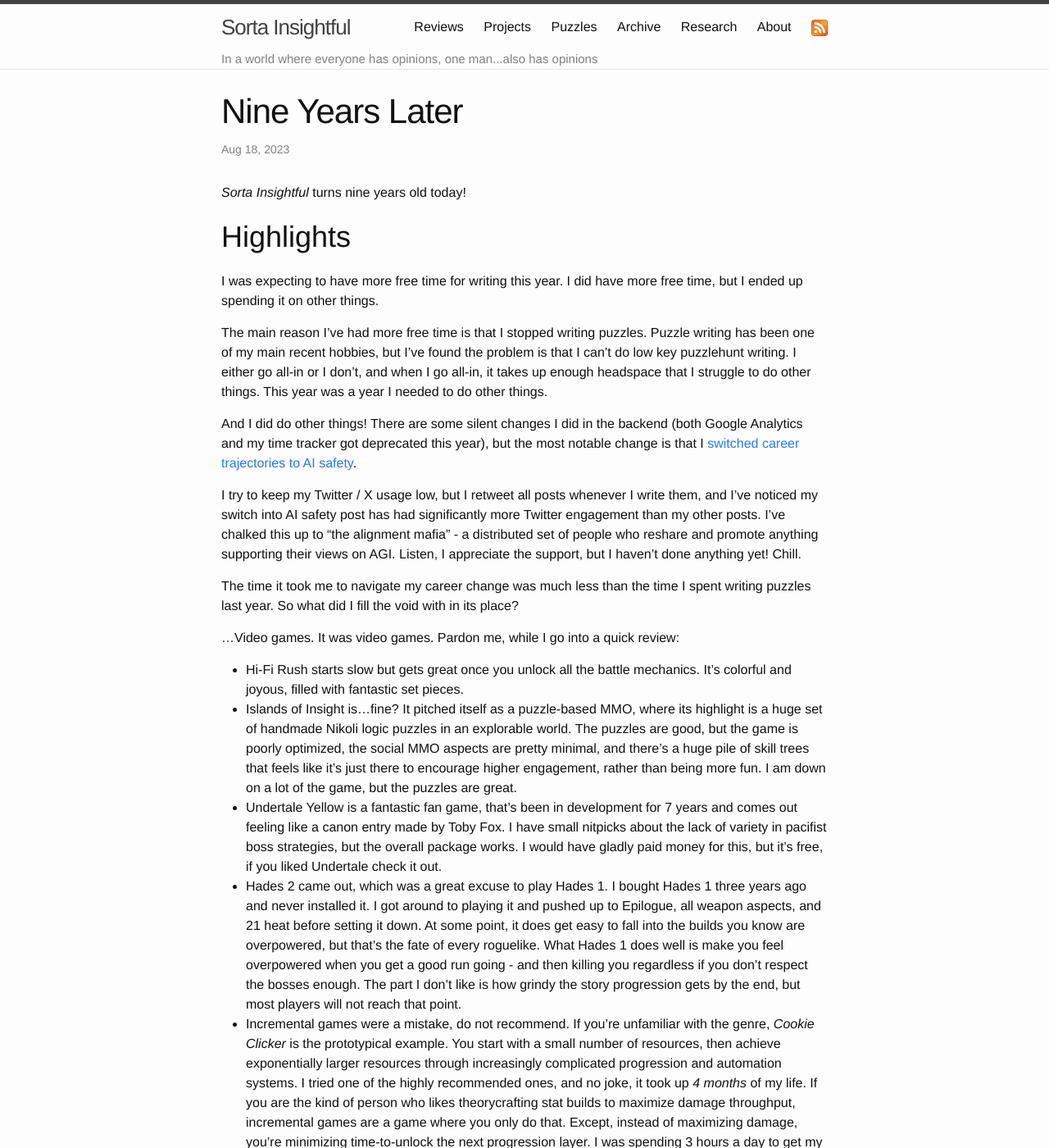
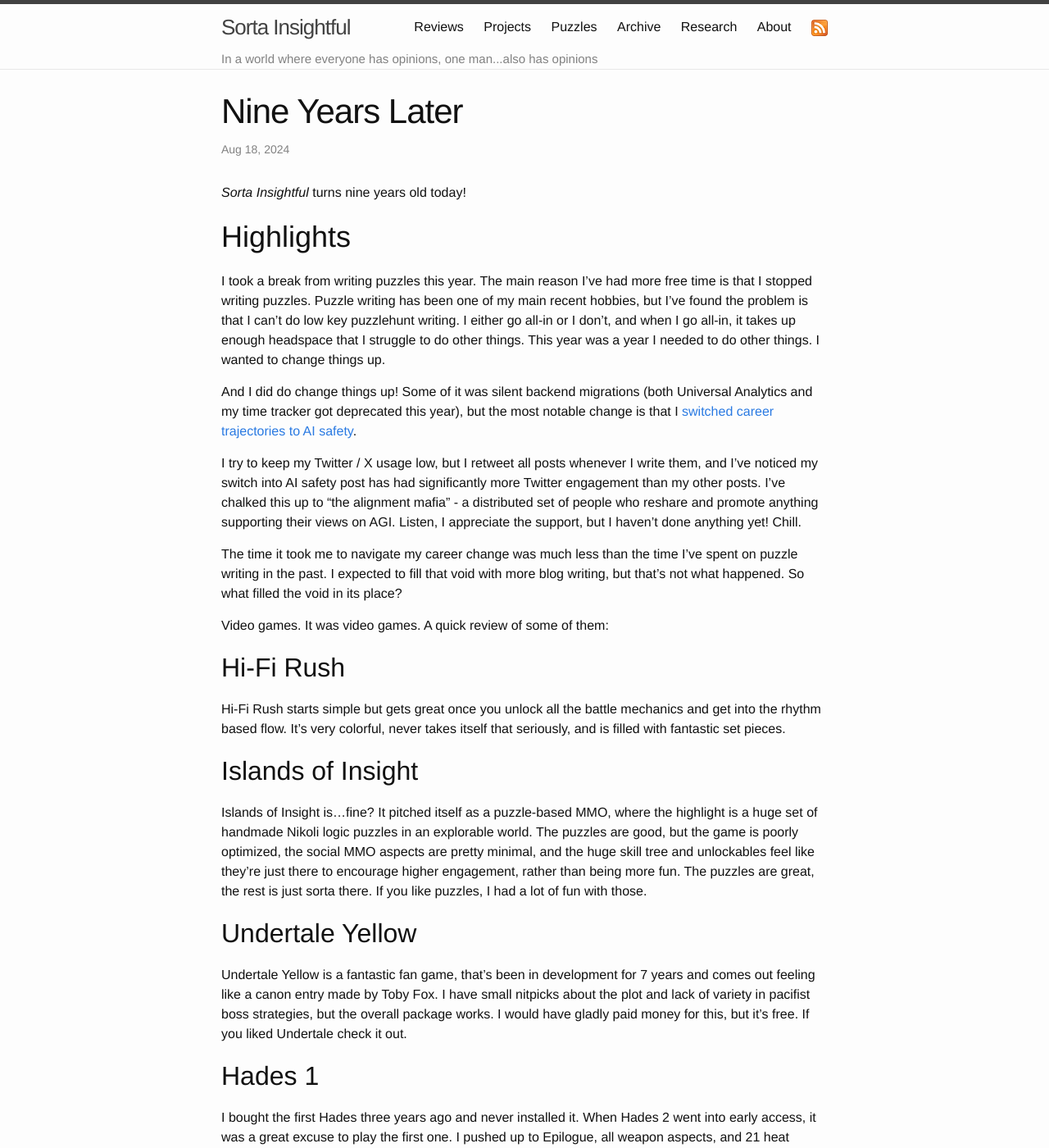
Before and after one commit to alexirpan/alexirpan.github.io, a Jekyll site: the page built from _posts/2024-08-18-nine-years.markdown, in a window 1280 px wide and 1400 px high. Shown: the whole window at 82% size. Built offline with Jekyll 4.4.1, drawn with Linux system fonts in a browser that asks for light colours; nearby versions of some CDN libraries; some of the changed text lies outside the part shown.

Commit message:
Done editing screw it

```diff
--- a/_posts/2024-08-18-nine-years.markdown
+++ b/_posts/2024-08-18-nine-years.markdown
@@ -1,24 +1,23 @@
 ---
 layout: post
 title:  "Nine Years Later"
-date:   2023-08-18 00:00:01 -0700
+date:   2024-08-18 11:19:01 -0700
 ---
 
 *Sorta Insightful* turns nine years old today!
 
 # Highlights
 
-I was expecting to have more free time for writing this year. I did have more
-free time, but I ended up spending it on other things.
-
+I took a break from writing puzzles this year.
 The main reason I've had more free time is that I stopped writing puzzles.
 Puzzle writing has been one of my main recent hobbies, but I've found the problem
 is that I can't do low key puzzlehunt writing. I either go all-in or I don't,
 and when I go all-in, it takes up enough headspace that I struggle to do other
-things. This year was a year I needed to do other things.
+things. This year was a year I needed to do other things. I wanted to change things
+up.
 
-And I did do other things! There are some silent changes I did in the backend
-(both Google Analytics and my time tracker got deprecated this year), but the
+And I did do change things up! Some of it was silent backend migrations
+(both Universal Analytics and my time tracker got deprecated this year), but the
 most notable change is that I [switched career trajectories to AI safety]({% post_url 2024-08-06-switching-to-ai-safety %}).
 
 I try to keep my Twitter / X usage low, but I retweet all posts whenever I write
@@ -27,33 +26,51 @@
 set of people who reshare and promote anything supporting their views on AGI.
 Listen, I appreciate the support, but I haven't done anything yet! Chill.
 
-The time it took me to navigate my career change was much less than the time I
-spent writing puzzles last year. So what did I fill the void with in its place?
+The time it took me to navigate my career change was much less than the time I've
+spent on puzzle writing in the past.
+I expected to fill that void with more blog writing,
+but that's not what happened. So what filled the void in its place?
 
-...Video games. It was video games. Pardon me, while I go into a quick review:
+Video games. It was video games. A quick review of some of them:
 
-* Hi-Fi Rush starts slow but gets great once you unlock all the battle mechanics.
-It's colorful and joyous, filled with fantastic set pieces.
-* Islands of Insight is...fine? It pitched itself as a puzzle-based MMO, where its
+## Hi-Fi Rush
+
+Hi-Fi Rush starts simple but gets great once you unlock all the battle mechanics and
+get into the rhythm based flow. It's very colorful, never takes itself that seriously,
+and is filled with fantastic set pieces.
+
+## Islands of Insight
+
+Islands of Insight is...fine? It pitched itself as a puzzle-based MMO, where the
 highlight is a huge set of handmade Nikoli logic puzzles in an explorable world.
 The puzzles are good, but the game is poorly optimized, the social MMO aspects
-are pretty minimal, and there's a huge pile of skill trees that feels like it's
-just there to encourage higher engagement, rather than being more fun. I am down
-on a lot of the game, but the puzzles are great.
-* Undertale Yellow is a fantastic fan game, that's been in development for 7 years
+are pretty minimal, and the huge skill tree and unlockables feel like they're just there
+to encourage higher engagement, rather than being more fun. The puzzles are great, the
+rest is just sorta there. If you like puzzles, I had a lot of fun with those.
+
+## Undertale Yellow
+
+Undertale Yellow is a fantastic fan game, that's been in development for 7 years
 and comes out feeling like a canon entry made by Toby Fox. I have small nitpicks
-about the lack of variety in pacifist boss strategies, but the overall package
-works. I would have gladly paid money for this, but it's free, if you liked Undertale
+about the plot and lack of variety in pacifist boss strategies, but the overall package
+works. I would have gladly paid money for this, but it's free. If you liked Undertale
 check it out.
-* Hades 2 came out, which was a great excuse to play Hades 1. I bought Hades 1 three
-years ago and never installed it. I got around to playing it and pushed up to
+
+## Hades 1
+
+I bought the first Hades three
+years ago and never installed it. When Hades 2 went into early access, it was a great excuse
+to play the first one. I pushed up to
 Epilogue, all weapon aspects, and 21 heat before setting it down. At some point, it does get easy to
 fall into the builds you know are overpowered, but that's the fate of every roguelike.
 What Hades 1 does well is make you feel overpowered when you get a good run going - and
 then killing you regardless if you don't respect the bosses enough.
-The part I don't like is how grindy the story progression gets by the end, but most
-players will not reach that point.
-* Incremental games were a mistake, do not recommend.
+I don't like how grindy the story progression gets by the end, where you're just waiting for a character
+to provide a dialogue option, but most players will not reach that point.
+
+## Incremental Games
+
+Incremental games were a mistake, do not recommend.
 If you're unfamiliar with the genre, *Cookie Clicker* is the
 prototypical example. You start with a small number of resources, then achieve
 exponentially larger resources through increasingly complicated progression and
@@ -61,11 +78,11 @@
 up *4 months* of my life. If you are the kind of person who likes theorycrafting
 stat builds to maximize damage throughput, incremental games are a game where
 you only do that. Except, instead of maximizing damage, you're minimizing
-time-to-unlock the next progression layer. I was spending 3 hours a day to get
+time-to-unlock the next progression layer. I was spending 3 hours a day to push
 my game to a state where I could maximize my overnight stat gain. It felt a lot
 like machine learning work, where you try to get everything done so that you can
 let the model train overnight and inspect it next morning. The experience was
-interesting, but it wasn't worth the cost.
+interesting, but I wouldn't go through it again.
 
 
 # Statistics
@@ -95,22 +112,23 @@
 3923  2024-08-06-switching-to-ai-safety.markdown
 {% endhighlight %}
 
-This continues to be a reminder that my view counts can be heavily driven by who reshares
-things. I expected the AI related posts to be popular, and know they got reshared by
-more prominent people, but the post on [the math of Smash Bros. crew battles]({% post_url 2024-03-23-crew-battle %}) is a big outlier. On a retrospective, I shared it to the Smash subreddit,
-which led to it getting shared on Hacker News, and that's why it has so many views.
+This continues to be a reminder that my view counts are heavily driven by who reshares
+things. I expected the AI related posts to be popular, but the post on
+[the math of Smash Bros. crew battles]({% post_url 2024-03-23-crew-battle %}) is a big outlier.
+I shared it to the Smash subreddit, someone from there shared it to Hacker News, and that's why
+it has so many views. (By the way, I've made some minor edits since that post went live, including
+a proof sketch for the final conjecture. Check it out if you missed it.)
 
-(I can also use this to see that there's a 6% clickthrough rate from my tweet saying
-I was joining an AI safety team to people actually reading the blog.)
+Based on Twitter views, I can also see there's a 6% clickthrough rate from my tweet saying
+I was joining an AI safety team to people actually reading the blog post.
 
 # Posts in Limbo
 
 Is this a good time to confess that I never look back at the list of in-progress posts
-I write each year? I just write up the list, never read it, then go "oh yeah, that idea!" when
-I reread last year's anniversary post.
+I write each year? I just write up the list, never read it, then go "oh yeah, that" when
+I reread my old posts to prepare the next anniversary post.
 
-I'm no longer sure I get any value from sharing half-baked ideas, and may cut this from future
-anniversary posts.
+I'm no longer sure I get any value from sharing half-baked ideas, and may cut this in the future.
 
 **Post about Dominion:**
 
@@ -127,14 +145,14 @@
 Odds of writing eventually: 60%
 
 One hypothesis of the world is that positive and negative reinforcement plays a much larger
-role in behavior than people think it does. I'm partial to this, because I've been playing
-less Dustforce recently, and this lines up almost exactly with my personal laptop developing sticky
-key issues that make it *just a bit* more annoying to play. Anyways, the game is still great,
-but it's not a game you want to play with a keyboard that eats 5% of your jump inputs at
-random. It's also affected my blogging motivation - imagine trying to write longform text when
+role in behavior than people think it does. I'm partial to this, because I can tell I've played
+less Dustforce recently, almost entirely because of my personal laptop developing sticky
+key issues that make it *just a bit* more annoying to play. The game is still great,
+but it's not a game you want to play with a keyboard that eats 5% of your jumps at random.
+This also affected my blogging motivation. Imagine trying to write longform text when
 your E key randomly sends 0 E presses or 2 E presses each time you touch it.
-So far, blogging has been saved by either writing on work laptop or plugging in an external keyboard.
-Neither of those solutions work for Dustforce, since I'm principled enough to not install it on
+So far, blogging has been saved by either writing on my work laptop or plugging in an external keyboard.
+Neither of those solutions work for Dustforce, since I won't install it on
 my work laptop, and my external keyboards have [key ghosting issues](https://www.microsoft.com/applied-sciences/projects/anti-ghosting-demo).
 
 My personal laptop is getting pretty worn down, and I'm going to need to replace it before I travel
```
